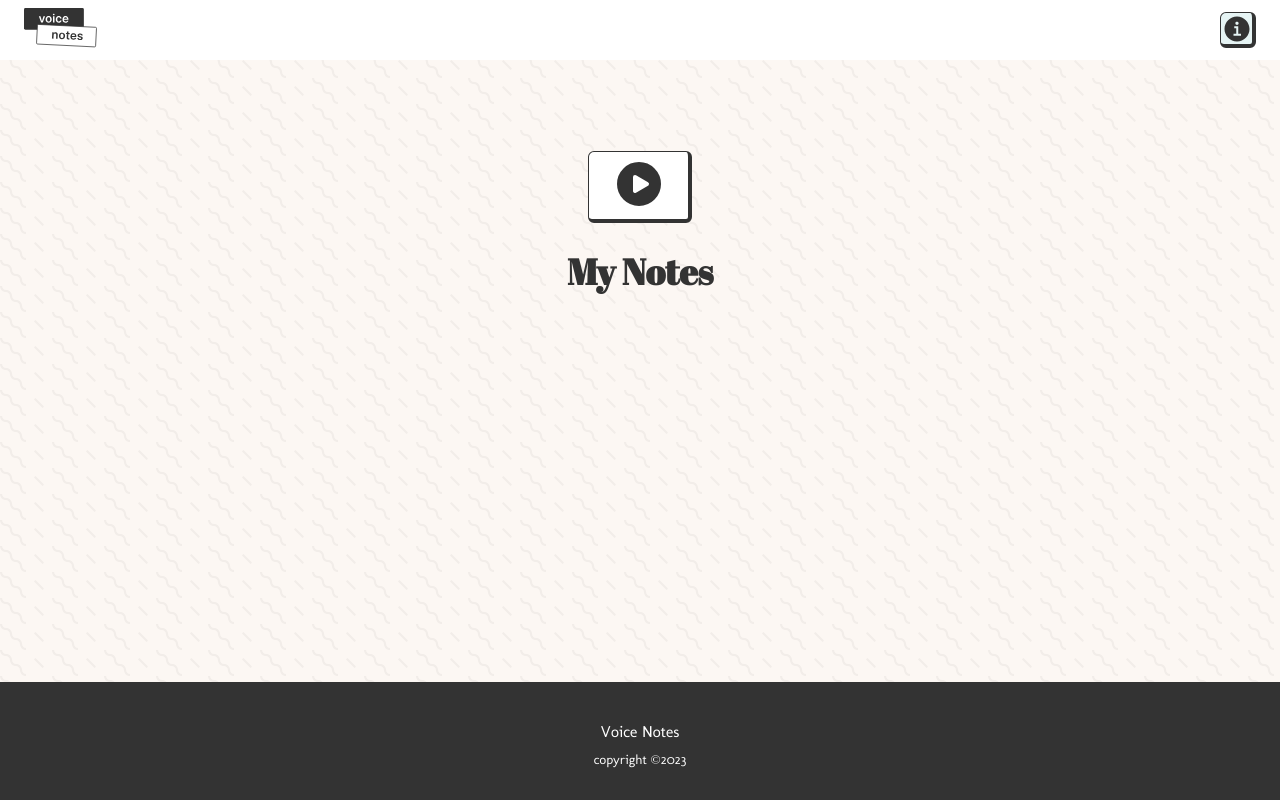
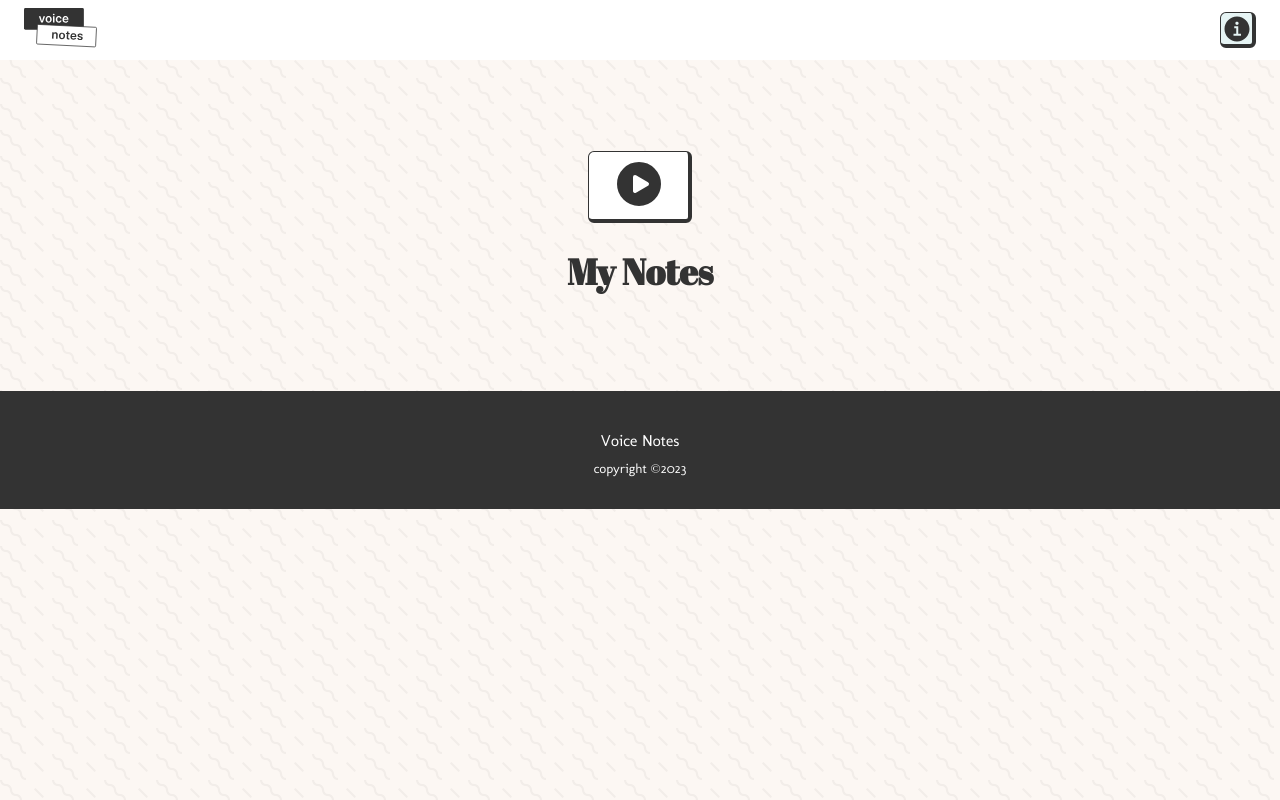
Before and after one commit to early-dew/voice-notes, a React (Create React App) app: page / in a window 1280 px wide. Built offline with nearby package versions, Linux system fonts and the light colour scheme.

Commit message:
Delete category notification

```diff
--- a/src/App.css
+++ b/src/App.css
@@ -180,29 +180,17 @@ cursor: pointer;
 
 .categories-collection {
   display: grid;
-   grid-template-columns: minmax(300px, 1fr) minmax(300px, 1fr) minmax(300px, 1fr) minmax(300px, 1fr);
-  /* grid-template-columns: repeat(auto-fit, minmax(300px, 1fr)); */
+  grid-template-columns: minmax(300px, 1fr) minmax(300px, 1fr) minmax(300px, 1fr) minmax(300px, 1fr);
   gap: 1em;
   padding: 0 16px;
   max-width:1500px;
-   margin: 0 auto;
+  margin: 0 auto;
+  margin-bottom: 5rem
        }
 
- @media (max-width: 480px) {
+          @media (max-width: 1300px) {
   .categories-collection {
-   padding: 0 16px;
-   gap: 4px;
-}
-
-.navbar {
-  padding: 4px 8px;
-}
-  }
-
-
-   @media (max-width: 1300px) {
-  .categories-collection {
- grid-template-columns: minmax(300px, 1fr) minmax(300px, 1fr) minmax(300px, 1fr);
+  grid-template-columns: minmax(300px, 1fr) minmax(300px, 1fr) minmax(300px, 1fr);
   gap: 8px;
    }
 
@@ -224,7 +212,28 @@ cursor: pointer;
     height:40px;
   }
 
-} */
+}
+
+
+  @media (max-width: 960px) {
+    .categories-collection {
+    grid-template-columns: minmax(300px, 1fr) minmax(300px, 1fr);
+     }
+  }
+
+
+ @media (max-width: 660px) {
+  .categories-collection {
+  grid-template-columns: minmax(300px, 1fr);
+   padding: 0 16px;
+   gap: 4px;
+}
+
+.navbar {
+  padding: 4px 8px;
+}
+  }
+
 
 
 .category-style {
@@ -234,11 +243,6 @@ text-align: left;
 box-sizing: border-box;
 }
 
-@media (max-width: 1600px) {
-.category{
-
-}
-}
 
 .category {
   max-width: 100%;
@@ -246,7 +250,6 @@ box-sizing: border-box;
   min-width: 0;
   display: flex;
   flex-direction: column;
-  padding: 12px;
   border-radius: 6px;
   padding: .5em .5em .5em .5em;
   background-color:var(--fonts-background-light);
@@ -254,7 +257,6 @@ box-sizing: border-box;
   border-right: 5px solid #333;
   border-bottom: 5px solid #333;
   border-left: 2px solid #333;
-
        }
 
 
@@ -264,8 +266,6 @@ box-sizing: border-box;
   border-bottom: 8px solid var(--dark-color-selected);
   border-left: 4px solid var(--dark-color-selected);
   color:var(--dark-color-selected);
-
-
  }
 
 .category.selected-category-style h3 {
@@ -402,14 +402,12 @@ box-sizing: border-box;
 /* ========================================================= FOOTER */
 
 footer{
-  position: absolute;
-  right: 0;
-  bottom:0;
-  left:0;
+  position: relative;
   background: var(--dark-color-main);
   padding: 2em 0;
   color: #fff;
   text-align: center;
+  width:100vw;
  }
 
 footer p {
@@ -419,6 +417,7 @@ footer p {
 
 
 /* ========================================================= NOTIFICATION */
+
 .notification {
   position: absolute;
   display: flex;
@@ -431,7 +430,10 @@ footer p {
   color: var(--dark-color-selected);
   padding: 24px 32px;
   border-radius: 4px;
-  border: 2px solid var(--dark-color-main);
+  border-top: 2px solid #333;
+  border-right: 5px solid #333;
+  border-bottom: 5px solid #333;
+  border-left: 2px solid #333;
   background: #E6F4F4;
   z-index: 999;
  }
@@ -439,10 +441,7 @@ footer p {
  .notification button {
   border-radius: .18em;
   padding: .5em .5em .5em .5em;
-  border-top: 1px solid #333;
-  border-right: 3px solid #333;
-  border-bottom: 3px solid #333;
-  border-left: 1px solid #333;
+  border: 2px solid var(--dark-color-main);
   margin: 0 8px;
   background-color: var(--fonts-background-light);
  }
```
